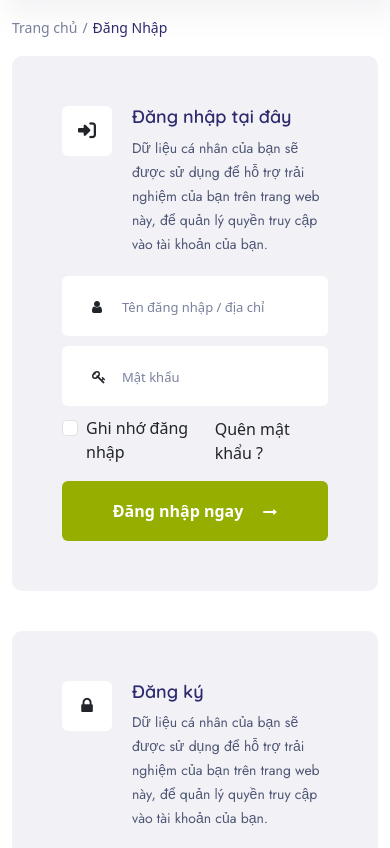
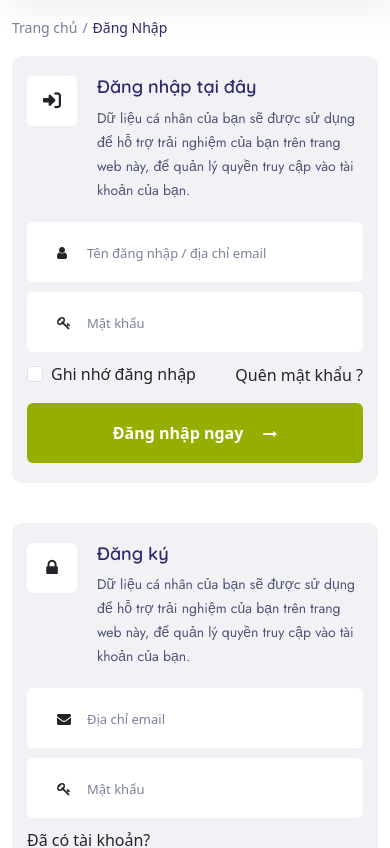
Before and after one commit to Ducvovan01/orfarm_clone, a JavaScript app in the folder orfarm/: page /log-in in a window 390 px wide. Shown: the top 848 px of the page. Built offline with nearby package versions, Linux system fonts and the light colour scheme.

Commit message:
fix_login

```diff
--- a/orfarm/src/views/LogIn.vue
+++ b/orfarm/src/views/LogIn.vue
@@ -209,4 +209,9 @@ const breadCrumbPath = [{ route: '/', name: 'Trang chủ' }, { name: 'Đăng Nh
 .tpsign__account > a {
   color: inherit;
 }
+@media (max-width: 767px) {
+  .tptrack__content {
+      padding: 20px 15px;
+  }
+}
 </style>
```
